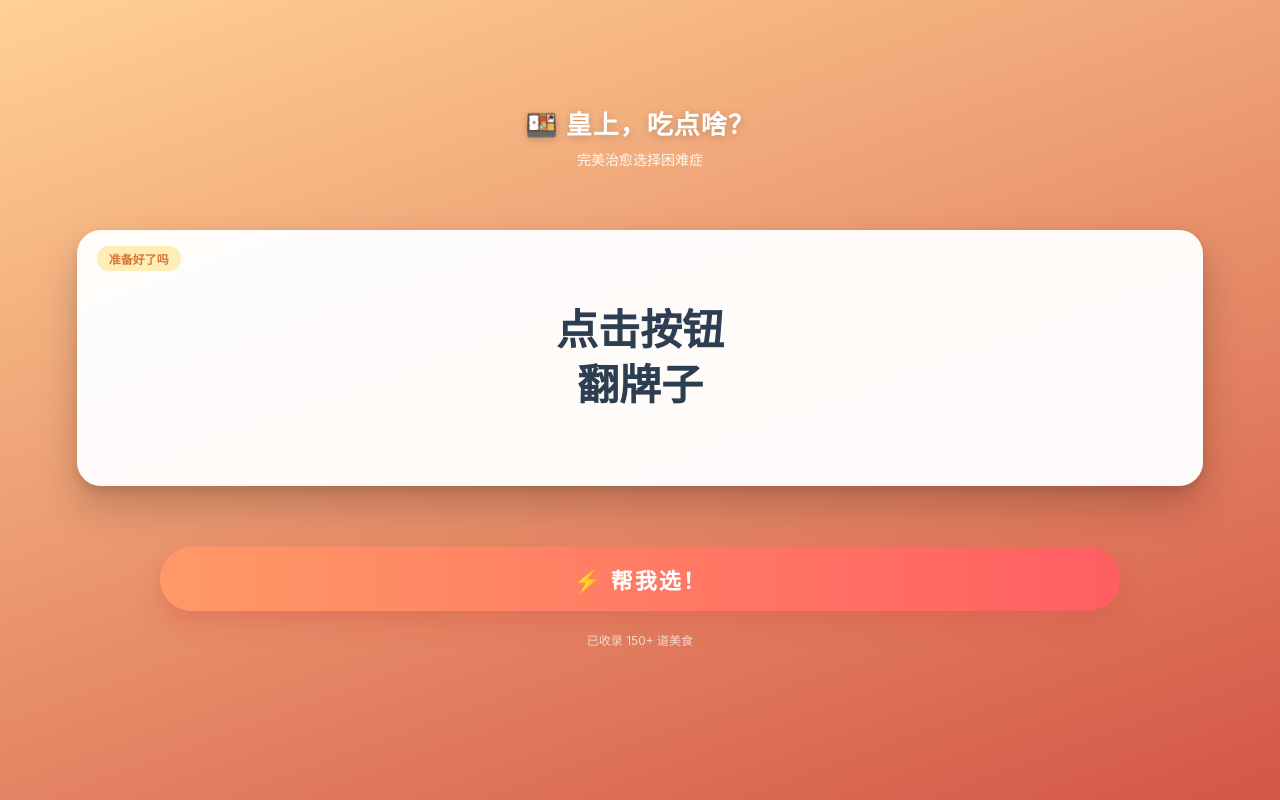
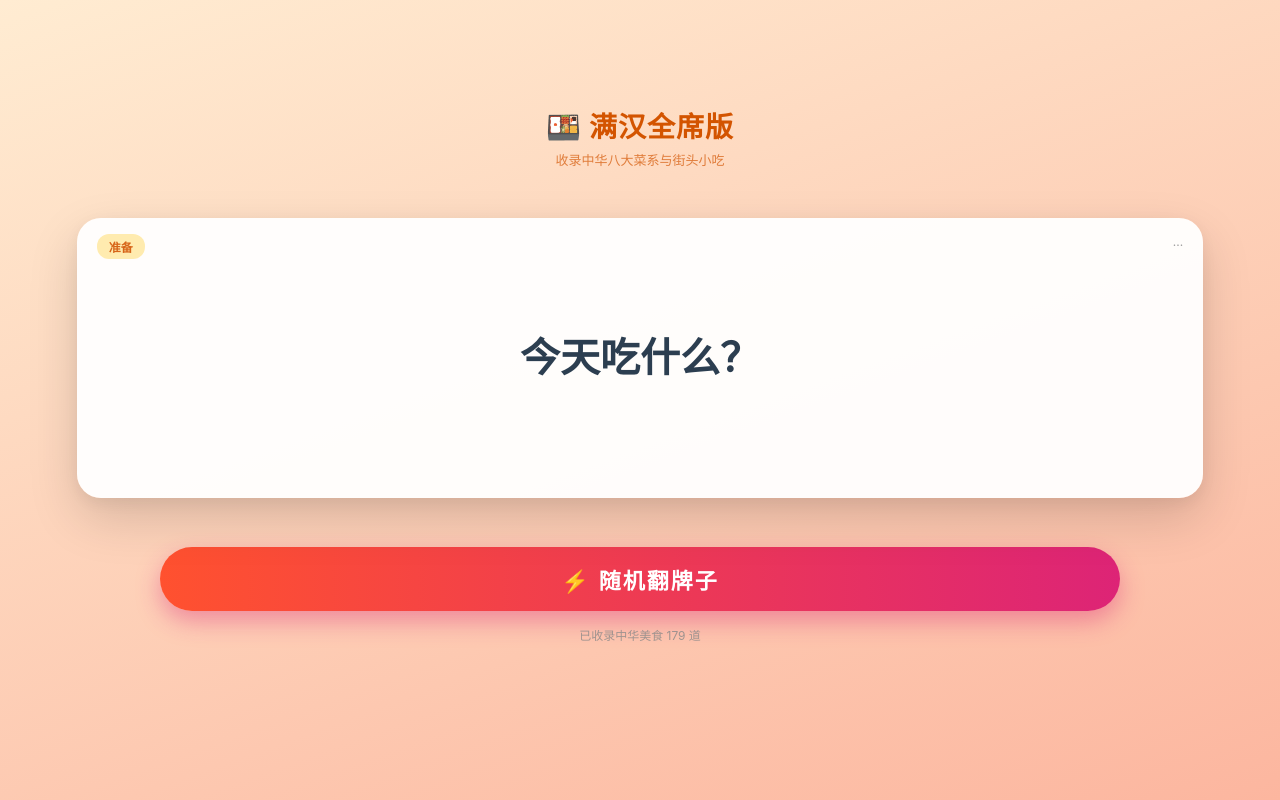
Before and after one commit to zhloon/PakePlus-iOS-v2.1.5, a website: page scripts/www/index.html in a window 1280 px wide. Drawn offline with Linux system fonts and the light colour scheme.

Commit message:
update src file from pakeplus

```diff
--- a/scripts/www/index.html
+++ b/scripts/www/index.html
@@ -2,19 +2,19 @@
 <html lang="zh-CN">
 <head>
     <meta charset="UTF-8">
-    <!-- 核心配置：禁止缩放、适配刘海屏/灵动岛、沉浸式状态栏 -->
+    <!-- 核心配置：禁止缩放、适配刘海屏/灵动岛 -->
     <meta name="viewport" content="width=device-width, initial-scale=1.0, maximum-scale=1.0, user-scalable=no, viewport-fit=cover">
     <meta name="apple-mobile-web-app-capable" content="yes">
     <meta name="apple-mobile-web-app-status-bar-style" content="black-translucent">
     <meta name="format-detection" content="telephone=no">
-    <title>今天吃什么Pro</title>
+    <title>今天吃什么Pro Max</title>
     <style>
         /* --- 全局重置与App手感优化 --- */
         * {
             box-sizing: border-box;
-            -webkit-user-select: none; /* 禁止长按选中 */
+            -webkit-user-select: none;
             user-select: none;
-            -webkit-tap-highlight-color: transparent; /* 移除点击高亮 */
+            -webkit-tap-highlight-color: transparent;
             outline: none;
         }
 
@@ -23,17 +23,15 @@
             margin: 0;
             height: 100vh;
             width: 100vw;
-            /* 适配刘海屏/底部横条的安全区域 */
             padding-top: env(safe-area-inset-top);
             padding-bottom: env(safe-area-inset-bottom);
-
-            /* 更有食欲的暖色渐变背景 */
-            background: linear-gradient(160deg, #ffd194 0%, #d45646 100%);
+            /* 背景升级：更加大气的中华红渐变 */
+            background: linear-gradient(160deg, #ffecd2 0%, #fcb69f 100%);
             display: flex;
             flex-direction: column;
             align-items: center;
             justify-content: space-between;
-            overflow: hidden; /* 禁止页面滚动 */
+            overflow: hidden;
         }
 
         /* --- 顶部区域 --- */
@@ -48,19 +46,18 @@
         }
 
         h1 {
-            font-size: 26px;
-            color: #fff;
-            text-shadow: 0 2px 8px rgba(0,0,0,0.2);
+            font-size: 28px;
+            color: #d35400; /* 深橘色字体，更清晰 */
             margin: 0;
-            font-weight: 700;
+            font-weight: 800;
             letter-spacing: 1px;
         }
 
         .subtitle {
-            font-size: 14px;
-            color: rgba(255,255,255,0.9);
-            margin-top: 8px;
-            font-weight: normal;
+            font-size: 13px;
+            color: rgba(211, 84, 0, 0.7);
+            margin-top: 5px;
+            font-weight: 500;
         }
 
         /* --- 中间卡片区域 --- */
@@ -74,11 +71,11 @@
         }
 
         .food-card {
-            width: 88vw; /* 占据屏幕宽度的88% */
-            height: 32vh; /* 占据屏幕高度的32% */
-            background: rgba(255, 255, 255, 0.96);
+            width: 88vw;
+            height: 35vh; /*稍微加高一点，容纳长名字*/
+            background: rgba(255, 255, 255, 0.95);
             border-radius: 24px;
-            box-shadow: 0 20px 40px rgba(0,0,0,0.2), 0 5px 10px rgba(0,0,0,0.1);
+            box-shadow: 0 20px 50px rgba(0,0,0,0.15), 0 5px 15px rgba(0,0,0,0.05);
             display: flex;
             flex-direction: column;
             justify-content: center;
@@ -89,7 +86,6 @@
             text-align: center;
         }
 
-        /* 放在卡片左上角的分类标签 */
         .tag {
             position: absolute;
             top: 16px;
@@ -100,26 +96,32 @@
             border-radius: 12px;
             font-size: 12px;
             font-weight: bold;
-            opacity: 0.8;
+            opacity: 0.9;
+        }
+
+        /* 专门显示菜系或地区的标签 */
+        .sub-tag {
+            position: absolute;
+            top: 16px;
+            right: 20px;
+            font-size: 12px;
+            color: #999;
+            font-weight: normal;
         }
 
         .food-name {
-            font-size: 42px; /* 默认大字体 */
+            font-size: 40px;
             font-weight: 800;
             color: #2c3e50;
             line-height: 1.3;
-            word-break: keep-all; /* 防止中文词组断开 */
-            transition: font-size 0.1s; /* 字体大小变化时的过渡 */
+            word-break: keep-all;
+            transition: font-size 0.1s;
         }
 
-        /* 如果字数太多，动态添加这个类变小字体 */
-        .food-name.long-text {
-            font-size: 28px;
-        }
-
-        .food-name.super-long-text {
-            font-size: 22px;
-        }
+        /* 字体自适应等级 */
+        .food-name.level-1 { font-size: 32px; }
+        .food-name.level-2 { font-size: 26px; }
+        .food-name.level-3 { font-size: 20px; }
 
         /* --- 底部操作区域 --- */
         footer {
@@ -133,7 +135,7 @@
         }
 
         #actionBtn {
-            background: linear-gradient(to right, #ff9966, #ff5e62);
+            background: linear-gradient(to right, #ff512f, #dd2476);
             width: 75vw;
             height: 64px;
             border-radius: 32px;
@@ -142,7 +144,7 @@
             font-size: 22px;
             font-weight: bold;
             letter-spacing: 2px;
-            box-shadow: 0 10px 25px rgba(212, 86, 70, 0.4);
+            box-shadow: 0 10px 25px rgba(221, 36, 118, 0.4);
             cursor: pointer;
             transition: transform 0.1s, box-shadow 0.1s;
             display: flex;
@@ -152,101 +154,124 @@
 
         #actionBtn:active {
             transform: scale(0.95);
-            box-shadow: 0 5px 15px rgba(212, 86, 70, 0.4);
+            box-shadow: 0 5px 15px rgba(221, 36, 118, 0.4);
         }
 
-        /* 选中时的卡片动画 */
         .selected-anim {
             transform: scale(1.05);
-            border: 4px solid #ff5e62;
+            border: 4px solid #ff512f;
         }
 
         .data-count {
-            margin-top: 20px;
+            margin-top: 15px;
             font-size: 12px;
-            color: rgba(255,255,255,0.7);
+            color: #888;
+            opacity: 0.8;
         }
-
     </style>
 </head>
 <body>
 
     <header>
-        <h1>🍱 皇上，吃点啥？</h1>
-        <div class="subtitle">完美治愈选择困难症</div>
+        <h1>🍱 满汉全席版</h1>
+        <div class="subtitle">收录中华八大菜系与街头小吃</div>
     </header>
 
     <div class="main-container">
         <div class="food-card" id="card">
-            <div class="tag" id="tag">准备好了吗</div>
-            <div class="food-name" id="result">点击按钮<br>翻牌子</div>
+            <div class="tag" id="tag">准备</div>
+            <div class="sub-tag" id="subTag">...</div>
+            <div class="food-name" id="result">今天吃什么？</div>
         </div>
     </div>
 
     <footer>
-        <button id="actionBtn" onclick="toggleLottery()">⚡ 帮我选！</button>
-        <div class="data-count">已收录 150+ 道美食</div>
+        <button id="actionBtn" onclick="toggleLottery()">⚡ 随机翻牌子</button>
+        <div class="data-count" id="dbCount">正在加载美食库...</div>
     </footer>
 
     <script>
-        // --- 扩充版美食数据库 (分类 + 名称) ---
+        // --- 史诗级美食数据库 ---
         const foodDatabase = [
-            // 🍜 面食帝国
-            {name: "兰州拉面", tag: "面食"}, {name: "重庆小面", tag: "面食"},
-            {name: "武汉热干面", tag: "面食"}, {name: "老北京炸酱面", tag: "面食"},
-            {name: "陕西油泼面", tag: "面食"}, {name: "过桥米线", tag: "面食"},
-            {name: "螺蛳粉", tag: "面食"}, {name: "酸辣粉", tag: "面食"},
-            {name: "南昌拌粉", tag: "面食"}, {name: "新疆炒米粉", tag: "面食"},
-            {name: "刀削面", tag: "面食"}, {name: "意大利面", tag: "西式面点"},
-            {name: "日式豚骨拉面", tag: "日料"}, {name: "炒河粉/牛河", tag: "面食"},
-            {name: "方便面加两蛋", tag: "宅家"}, {name: "凉皮/肉夹馍", tag: "小吃"},
+            // === 川渝重口味 ===
+            {n:"火锅", t:"火锅", r:"重庆"}, {n:"麻辣香锅", t:"下饭", r:"四川"}, {n:"水煮鱼", t:"硬菜", r:"川菜"},
+            {n:"酸菜鱼", t:"硬菜", r:"川菜"}, {n:"回锅肉", t:"下饭", r:"川菜"}, {n:"麻婆豆腐", t:"下饭", r:"川菜"},
+            {n:"鱼香肉丝", t:"下饭", r:"川菜"}, {n:"宫保鸡丁", t:"下饭", r:"川菜"}, {n:"口水鸡", t:"凉菜", r:"川菜"},
+            {n:"夫妻肺片", t:"凉菜", r:"川菜"}, {n:"辣子鸡", t:"硬菜", r:"川菜"}, {n:"毛血旺", t:"硬菜", r:"川菜"},
+            {n:"粉蒸肉", t:"家常", r:"四川"}, {n:"串串香", t:"聚餐", r:"四川"}, {n:"钵钵鸡", t:"小吃", r:"乐山"},
+            {n:"冒菜", t:"简餐", r:"成都"}, {n:"担担面", t:"面食", r:"四川"}, {n:"重庆小面", t:"面食", r:"重庆"},
+            {n:"酸辣粉", t:"小吃", r:"重庆"}, {n:"烤鱼", t:"聚餐", r:"万州"}, {n:"跷脚牛肉", t:"汤锅", r:"乐山"},
+            {n:"甜皮鸭", t:"硬菜", r:"乐山"}, {n:"蒜泥白肉", t:"凉菜", r:"川菜"}, {n:"泡椒凤爪", t:"小吃", r:"川渝"},
 
-            // 🍚 米饭杀手
-            {name: "黄焖鸡米饭", tag: "简餐"}, {name: "隆江猪脚饭", tag: "简餐"},
-            {name: "台式卤肉饭", tag: "简餐"}, {name: "海南鸡饭", tag: "简餐"},
-            {name: "扬州炒饭", tag: "炒饭"}, {name: "麻婆豆腐盖饭", tag: "川菜"},
-            {name: "鱼香肉丝盖饭", tag: "川菜"}, {name: "回锅肉盖饭", tag: "川菜"},
-            {name: "烧鸭/叉烧饭", tag: "粤菜"}, {name: "咖喱牛腩饭", tag: "简餐"},
-            {name: "石锅拌饭", tag: "韩料"}, {name: "日式肥牛饭", tag: "日料"},
-            {name: "鳗鱼饭", tag: "日料"}, {name: "木桶饭", tag: "简餐"},
-            {name: "煲仔饭", tag: "粤菜"}, {name: "蛋包饭", tag: "简餐"},
+            // === 粤式鲜香 ===
+            {n:"白切鸡", t:"硬菜", r:"粤菜"}, {n:"烧鹅", t:"硬菜", r:"粤菜"}, {n:"蜜汁叉烧", t:"下饭", r:"粤菜"},
+            {n:"菠萝咕咾肉", t:"酸甜", r:"粤菜"}, {n:"干炒牛河", t:"主食", r:"广州"}, {n:"湿炒牛河", t:"主食", r:"潮汕"},
+            {n:"煲仔饭", t:"简餐", r:"广州"}, {n:"猪脚姜", t:"特色", r:"广东"}, {n:"虾饺", t:"早茶", r:"广式"},
+            {n:"烧麦", t:"早茶", r:"广式"}, {n:"肠粉", t:"早餐", r:"广东"}, {n:"云吞面", t:"面食", r:"广式"},
+            {n:"潮汕牛肉火锅", t:"火锅", r:"潮汕"}, {n:"砂锅粥", t:"夜宵", r:"潮汕"}, {n:"及第粥", t:"粥品", r:"广州"},
+            {n:"艇仔粥", t:"粥品", r:"广州"}, {n:"双皮奶", t:"甜品", r:"顺德"}, {n:"姜撞奶", t:"甜品", r:"番禺"},
+            {n:"盐焗鸡", t:"硬菜", r:"客家"}, {n:"酿豆腐", t:"家常", r:"客家"}, {n:"梅菜扣肉", t:"硬菜", r:"客家"},
+            {n:"猪肚鸡", t:"火锅", r:"广东"}, {n:"清蒸鲈鱼", t:"家常", r:"粤菜"}, {n:"蚝烙", t:"小吃", r:"潮汕"},
 
-            // 🥘 聚餐硬菜
-            {name: "麻辣香锅", tag: "川菜"}, {name: "重庆火锅", tag: "火锅"},
-            {name: "潮汕牛肉火锅", tag: "火锅"}, {name: "老北京涮肉", tag: "火锅"},
-            {name: "酸菜鱼", tag: "川菜"}, {name: "水煮肉片", tag: "川菜"},
-            {name: "烤鱼", tag: "聚餐"}, {name: "新疆大盘鸡", tag: "硬菜"},
-            {name: "毛血旺", tag: "川菜"}, {name: "椰子鸡", tag: "火锅"},
-            {name: "羊蝎子", tag: "火锅"}, {name: "铁板烧", tag: "日式"},
-            {name: "东北杀猪菜", tag: "东北菜"}, {name: "北京烤鸭", tag: "京菜"},
-            {name: "干锅牛蛙", tag: "湘菜"}, {name: "红烧肉", tag: "家常菜"},
+            // === 湘菜香辣 ===
+            {n:"辣椒炒肉", t:"下饭", r:"湘菜"}, {n:"剁椒鱼头", t:"硬菜", r:"湘菜"}, {n:"小炒黄牛肉", t:"下饭", r:"湘菜"},
+            {n:"皮蛋擂辣椒", t:"凉菜", r:"湘菜"}, {n:"手撕包菜", t:"家常", r:"湘菜"}, {n:"口味虾/小龙虾", t:"夜宵", r:"长沙"},
+            {n:"臭豆腐", t:"小吃", r:"长沙"}, {n:"糖油粑粑", t:"小吃", r:"长沙"}, {n:"米粉", t:"早餐", r:"湖南"},
+            {n:"干锅花菜", t:"家常", r:"湘菜"}, {n:"外婆菜", t:"下饭", r:"湘菜"}, {n:"永州血鸭", t:"硬菜", r:"湘菜"},
 
-            // 🍔 快乐肥宅
-            {name: "肯德基全家桶", tag: "快餐"}, {name: "麦当劳巨无霸", tag: "快餐"},
-            {name: "汉堡王皇堡", tag: "快餐"}, {name: "塔斯汀中国汉堡", tag: "快餐"},
-            {name: "必胜客披萨", tag: "披萨"}, {name: "达美乐披萨", tag: "披萨"},
-            {name: "赛百味三明治", tag: "简餐"}, {name: "华莱士喷射套餐", tag: "快餐"},
-            {name: "韩式炸鸡", tag: "韩料"}, {name: "炸串/烧烤", tag: "夜宵"},
-            {name: "牛排", tag: "西餐"}, {name: "Taco(塔可)", tag: "墨西哥菜"},
+            // === 鲁菜与北方菜 ===
+            {n:"糖醋里脊", t:"酸甜", r:"鲁菜"}, {n:"九转大肠", t:"硬菜", r:"鲁菜"}, {n:"葱烧海参", t:"豪横", r:"鲁菜"},
+            {n:"德州扒鸡", t:"硬菜", r:"山东"}, {n:"四喜丸子", t:"家常", r:"鲁菜"}, {n:"一品锅", t:"硬菜", r:"鲁菜"},
+            {n:"把子肉", t:"硬菜", r:"济南"}, {n:"杂粮煎饼", t:"早餐", r:"山东"}, {n:"大葱蘸酱", t:"特色", r:"山东"},
+            {n:"水饺", t:"主食", r:"北方"}, {n:"炸酱面", t:"面食", r:"北京"}, {n:"北京烤鸭", t:"大餐", r:"北京"},
+            {n:"铜锅涮肉", t:"火锅", r:"北京"}, {n:"驴打滚", t:"甜点", r:"北京"}, {n:"卤煮火烧", t:"特色", r:"北京"},
+            {n:"炒肝", t:"早餐", r:"北京"}, {n:"羊蝎子", t:"火锅", r:"北京"}, {n:"京东肉饼", t:"面食", r:"北方"},
 
-            // 🥟 小吃/早点
-            {name: "沙县小吃", tag: "国民小吃"}, {name: "煎饼果子", tag: "早餐"},
-            {name: "手抓饼", tag: "小吃"}, {name: "小笼包", tag: "面点"},
-            {name: "生煎包", tag: "面点"}, {name: "水饺/蒸饺", tag: "面点"},
-            {name: "馄饨/云吞", tag: "面点"}, {name: "麻辣烫", tag: "国民小吃"},
-            {name: "关东煮", tag: "便利店"}, {name: "章鱼小丸子", tag: "小吃"},
-            {name: "肉饼", tag: "面点"}, {name: "臭豆腐", tag: "小吃"},
+            // === 东北菜量大 ===
+            {n:"锅包肉", t:"酸甜", r:"东北"}, {n:"地三鲜", t:"家常", r:"东北"}, {n:"猪肉炖粉条", t:"炖菜", r:"东北"},
+            {n:"小鸡炖蘑菇", t:"炖菜", r:"东北"}, {n:"杀猪菜", t:"硬菜", r:"东北"}, {n:"溜肉段", t:"家常", r:"东北"},
+            {n:"大拉皮", t:"凉菜", r:"东北"}, {n:"酱大骨", t:"硬菜", r:"东北"}, {n:"烤冷面", t:"小吃", r:"东北"},
+            {n:"得莫利炖鱼", t:"炖菜", r:"东北"}, {n:"酸菜白肉", t:"炖菜", r:"东北"}, {n:"冻梨/冻柿子", t:"水果", r:"东北"},
 
-            // 🥗 轻食/健康
-            {name: "轻食沙拉", tag: "减脂"}, {name: "波奇饭(Poke)", tag: "轻食"},
-            {name: "全麦三明治", tag: "轻食"}, {name: "酸奶水果捞", tag: "甜品"},
-            {name: "便利店饭团", tag: "便携"}, {name: "玉米/红薯", tag: "粗粮"},
+            // === 江浙沪包邮区 ===
+            {n:"西湖醋鱼", t:"特色", r:"杭帮"}, {n:"龙井虾仁", t:"清淡", r:"杭帮"}, {n:"东坡肉", t:"硬菜", r:"杭帮"},
+            {n:"叫花鸡", t:"硬菜", r:"江苏"}, {n:"松鼠桂鱼", t:"酸甜", r:"苏帮"}, {n:"狮子头", t:"硬菜", r:"淮扬"},
+            {n:"大煮干丝", t:"汤菜", r:"淮扬"}, {n:"盐水鸭", t:"凉菜", r:"南京"}, {n:"鸭血粉丝汤", t:"小吃", r:"南京"},
+            {n:"小笼包", t:"面点", r:"上海"}, {n:"生煎包", t:"面点", r:"上海"}, {n:"红烧肉", t:"家常", r:"本帮"},
+            {n:"腌笃鲜", t:"汤品", r:"江浙"}, {n:"大闸蟹", t:"时令", r:"阳澄湖"}, {n:"片儿川", t:"面食", r:"杭州"},
+            {n:"葱油拌面", t:"面食", r:"上海"}, {n:"响油鳝糊", t:"硬菜", r:"本帮"}, {n:"醉蟹/醉虾", t:"生鲜", r:"浙江"},
 
-            // 🎲 搞怪/玄学
-            {name: "再饿一小时", tag: "修仙"}, {name: "去蹭同事的饭", tag: "省钱"},
-            {name: "喝水饱", tag: "极简"}, {name: "减肥，不吃了！", tag: "自律"},
-            {name: "翻翻冰箱剩啥", tag: "清理"}, {name: "便利店盲盒", tag: "随机"},
-            {name: "最贵的那家！", tag: "土豪"}, {name: "外卖销量第一", tag: "从众"}
+            // === 闽台与东南 ===
+            {n:"佛跳墙", t:"豪横", r:"闽菜"}, {n:"荔枝肉", t:"酸甜", r:"福州"}, {n:"沙县小吃", t:"快餐", r:"三明"},
+            {n:"扁肉", t:"小吃", r:"沙县"}, {n:"拌面", t:"小吃", r:"沙县"}, {n:"土笋冻", t:"特色", r:"厦门"},
+            {n:"沙茶面", t:"面食", r:"厦门"}, {n:"海蛎煎", t:"小吃", r:"闽台"}, {n:"卤肉饭", t:"简餐", r:"台湾"},
+            {n:"三杯鸡", t:"家常", r:"台湾"}, {n:"大肠包小肠", t:"小吃", r:"台湾"}, {n:"牛肉面", t:"面食", r:"台湾"},
+
+            // === 西北与面食王国 ===
+            {n:"兰州拉面", t:"面食", r:"甘肃"}, {n:"手抓羊肉", t:"硬菜", r:"西北"}, {n:"大盘鸡", t:"硬菜", r:"新疆"},
+            {n:"烤羊肉串", t:"烧烤", r:"新疆"}, {n:"手抓饭", t:"主食", r:"新疆"}, {n:"过油肉拌面", t:"面食", r:"新疆"},
+            {n:"炒米粉", t:"辣味", r:"新疆"}, {n:"烤包子", t:"小吃", r:"新疆"}, {n:"肉夹馍", t:"小吃", r:"陕西"},
+            {n:"凉皮", t:"小吃", r:"陕西"}, {n:"羊肉泡馍", t:"特色", r:"西安"}, {n:"油泼面", t:"面食", r:"陕西"},
+            {n:"biangbiang面", t:"面食", r:"陕西"}, {n:"葫芦鸡", t:"硬菜", r:"西安"}, {n:"岐山臊子面", t:"面食", r:"陕西"},
+            {n:"莜面窝窝", t:"杂粮", r:"山西"}, {n:"刀削面", t:"面食", r:"山西"}, {n:"过桥米线", t:"面食", r:"云南"},
+            {n:"汽锅鸡", t:"汤品", r:"云南"}, {n:"鲜花饼", t:"甜点", r:"云南"}, {n:"酸汤鱼", t:"火锅", r:"贵州"},
+            {n:"肠旺面", t:"面食", r:"贵州"}, {n:"老干妈炒饭", t:"炒饭", r:"贵州"},
+
+            // === 早餐/面点/小吃 ===
+            {n:"豆浆油条", t:"早餐", r:"国民"}, {n:"皮蛋瘦肉粥", t:"粥品", r:"家常"}, {n:"胡辣汤", t:"早餐", r:"河南"},
+            {n:"热干面", t:"面食", r:"武汉"}, {n:"三鲜豆皮", t:"早餐", r:"武汉"}, {n:"烧饼夹肉", t:"早餐", r:"北方"},
+            {n:"鸡蛋灌饼", t:"早餐", r:"街头"}, {n:"手抓饼", t:"早餐", r:"街头"}, {n:"煎饼果子", t:"早餐", r:"天津"},
+            {n:"螺蛳粉", t:"重口", r:"柳州"}, {n:"南昌拌粉", t:"面食", r:"江西"}, {n:"瓦罐汤", t:"汤品", r:"江西"},
+            {n:"桂林米粉", t:"面食", r:"广西"}, {n:"老友粉", t:"面食", r:"南宁"}, {n:"炒方便面", t:"夜宵", r:"宿舍"},
+
+            // === 现代/快餐/其他 ===
+            {n:"黄焖鸡米饭", t:"简餐", r:"山东"}, {n:"隆江猪脚饭", t:"简餐", r:"广东"}, {n:"兰州拉面", t:"简餐", r:"甘肃"},
+            {n:"肯德基", t:"快餐", r:"美式"}, {n:"麦当劳", t:"快餐", r:"美式"}, {n:"汉堡王", t:"快餐", r:"美式"},
+            {n:"必胜客", t:"西餐", r:"披萨"}, {n:"萨莉亚", t:"西餐", r:"意式"}, {n:"日式拉面", t:"日料", r:"日本"},
+            {n:"寿司", t:"日料", r:"日本"}, {n:"韩式炸鸡", t:"韩料", r:"韩国"}, {n:"部队火锅", t:"韩料", r:"韩国"},
+            {n:"石锅拌饭", t:"韩料", r:"韩国"}, {n:"轻食沙拉", t:"减肥", r:"西式"}, {n:"麻辣烫", t:"小吃", r:"东北"},
+            {n:"便利店饭团", t:"速食", r:"便利店"}, {n:"关东煮", t:"小吃", r:"便利店"}, {n:"泡面加肠", t:"速食", r:"宅家"},
+            {n:"自助餐", t:"豪横", r:"扶墙出"}, {n:"椰子鸡", t:"火锅", r:"海南"}, {n:"猪肚鸡", t:"火锅", r:"广东"}
         ];
 
         let timer = null;
@@ -255,7 +280,12 @@
         const cardDiv = document.getElementById('card');
         const resultDiv = document.getElementById('result');
         const tagDiv = document.getElementById('tag');
+        const subTagDiv = document.getElementById('subTag');
         const btn = document.getElementById('actionBtn');
+        const dbCountDiv = document.getElementById('dbCount');
+
+        // 初始化显示数据库数量
+        dbCountDiv.innerText = `已收录中华美食 ${foodDatabase.length} 道`;
 
         function toggleLottery() {
             // 触感反馈 (安卓App打包后生效)
@@ -271,58 +301,55 @@
         function start() {
             isRunning = true;
             btn.innerText = "🛑 停！";
-            // 改变按钮样式表示正在运行
             btn.style.background = "linear-gradient(to right, #f2994a, #f2c94c)";
-
             cardDiv.classList.remove("selected-anim");
 
+            // 极速滚动模式
             timer = setInterval(() => {
                 const randomIndex = Math.floor(Math.random() * foodDatabase.length);
                 const food = foodDatabase[randomIndex];
 
-                // 更新文字和标签
-                resultDiv.innerText = food.name;
-                tagDiv.innerText = food.tag;
+                resultDiv.innerText = food.n;
+                tagDiv.innerText = food.t;
+                subTagDiv.innerText = food.r;
 
-                // 动态调整字体大小
-                adjustFontSize(food.name);
-
-                // 随机变换标签颜色
+                adjustFontSize(food.n);
                 tagDiv.style.backgroundColor = getRandomColor();
 
-            }, 50); // 刷新速度
+            }, 40); // 40毫秒刷新一次，视觉残留更强
         }
 
         function stop() {
             clearInterval(timer);
             isRunning = false;
 
-            // 随机文案
-            const btnTexts = ["😒 不行，换一个", "🎲 再选一次", "😋 就吃这个！", "👌 听天由命"];
+            const btnTexts = ["👌 朕准了", "🥢 开动！", "😋 就它了", "🏃‍♂️ 走起"];
             btn.innerText = btnTexts[Math.floor(Math.random() * btnTexts.length)];
-            btn.style.background = "linear-gradient(to right, #ff9966, #ff5e62)";
+            btn.style.background = "linear-gradient(to right, #ff512f, #dd2476)";
 
-            // 停止时的动画特效
             cardDiv.classList.add("selected-anim");
 
             // 停止时强烈震动
             if (navigator.vibrate) navigator.vibrate([40, 50, 40]);
         }
 
-        // 根据字数调整字体大小，适配手机屏
+        // 智能字体调整系统
         function adjustFontSize(text) {
-            resultDiv.classList.remove("long-text", "super-long-text");
-            if (text.length > 8) {
-                resultDiv.classList.add("super-long-text");
-            } else if (text.length > 5) {
-                resultDiv.classList.add("long-text");
+            resultDiv.classList.remove("level-1", "level-2", "level-3");
+            const len = text.length;
+            if (len > 8) {
+                resultDiv.classList.add("level-3"); // 超长菜名（如：西红柿鸡蛋打卤面）
+            } else if (len > 5) {
+                resultDiv.classList.add("level-2"); // 中长菜名
+            } else if (len > 3) {
+                resultDiv.classList.add("level-1"); // 稍长菜名
             }
+            // 2-3个字的菜名保持最大号
         }
 
-        // 生成浅色背景色用于标签
         function getRandomColor() {
             const hue = Math.floor(Math.random() * 360);
-            return `hsl(${hue}, 80%, 90%)`;
+            return `hsl(${hue}, 85%, 92%)`;
         }
     </script>
 </body>
```
